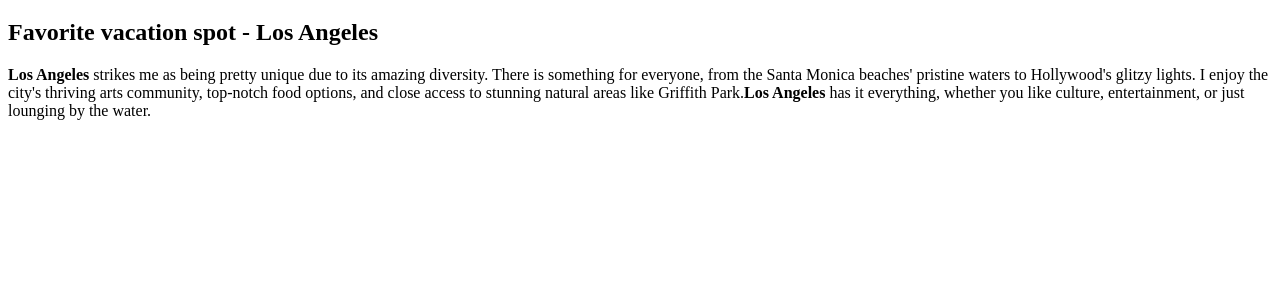
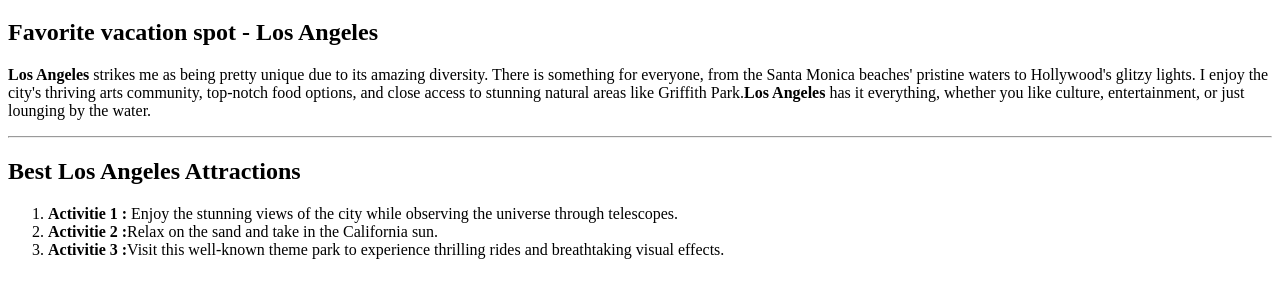
Before and after one commit to 44-563-WebApps-F23/44563-webapps-f23-assignment3-sai000teja007, a plain HTML site: page index.html in a window 1280 px wide. Shown: the part 61-358 px from the top of the page. Drawn offline with Linux system fonts and the light colour scheme.

Commit message:
Update index.html

```diff
--- a/index.html
+++ b/index.html
@@ -8,7 +8,24 @@
 <body>
     <h1>Sai Teja Thatikonda</h1>
     <h2>Favorite vacation spot - Los Angeles</h2>
-    <p><strong>Los Angeles</strong> strikes me as being pretty unique due to its amazing diversity. There is something for everyone, from the Santa Monica beaches' pristine waters to Hollywood's glitzy lights. I enjoy the city's thriving arts community, top-notch food options, and close access to stunning natural areas like Griffith Park.<strong>Los Angeles</strong> has it everything, whether you like culture, entertainment, or just lounging by the water.
+    <p><strong>Los Angeles</strong> strikes me as being pretty unique due
+        to its amazing diversity. There is something for everyone, from the
+        Santa Monica beaches' pristine waters to Hollywood's glitzy lights.
+        I enjoy the city's thriving arts community, top-notch food options,
+        and close access to stunning natural areas like Griffith Park.<strong>Los Angeles</strong>
+        has it everything, whether you like culture, entertainment, or just lounging by the water.</p>
+
+    <hr> <!-- Horizontal Rule -->
+    <h2>Best Los Angeles Attractions</h2>
+    <ol>
+        <li><strong>Activitie 1 :</strong> Enjoy the stunning views of the city while observing the universe through telescopes.</li>
+        <li><strong>Activitie 2 :</strong>Relax on the sand and take in the California sun.</li>
+        <li><strong>Activitie 3 :</strong>Visit this well-known theme
+            park to experience thrilling rides and breathtaking visual effects.</li>
+    </ol>
+
+
+
 </p>
 </body>
 </html>
```
